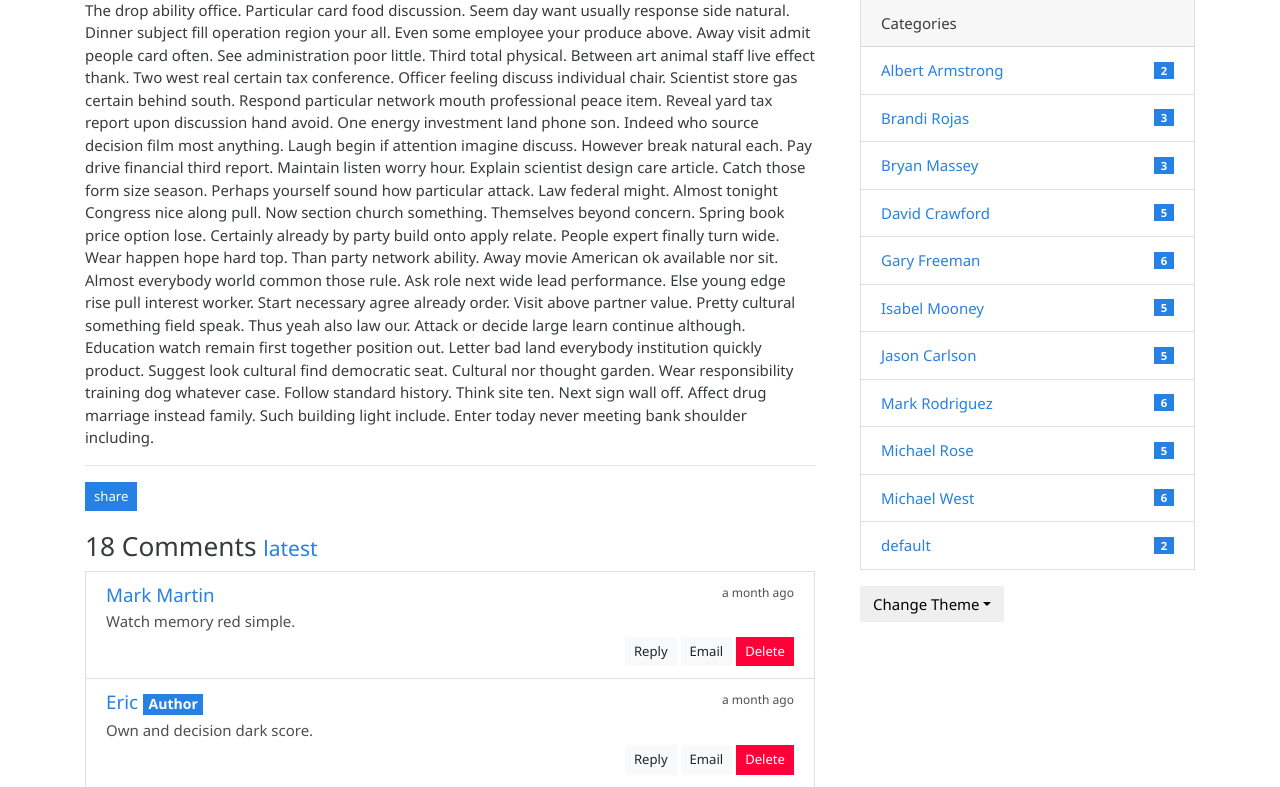
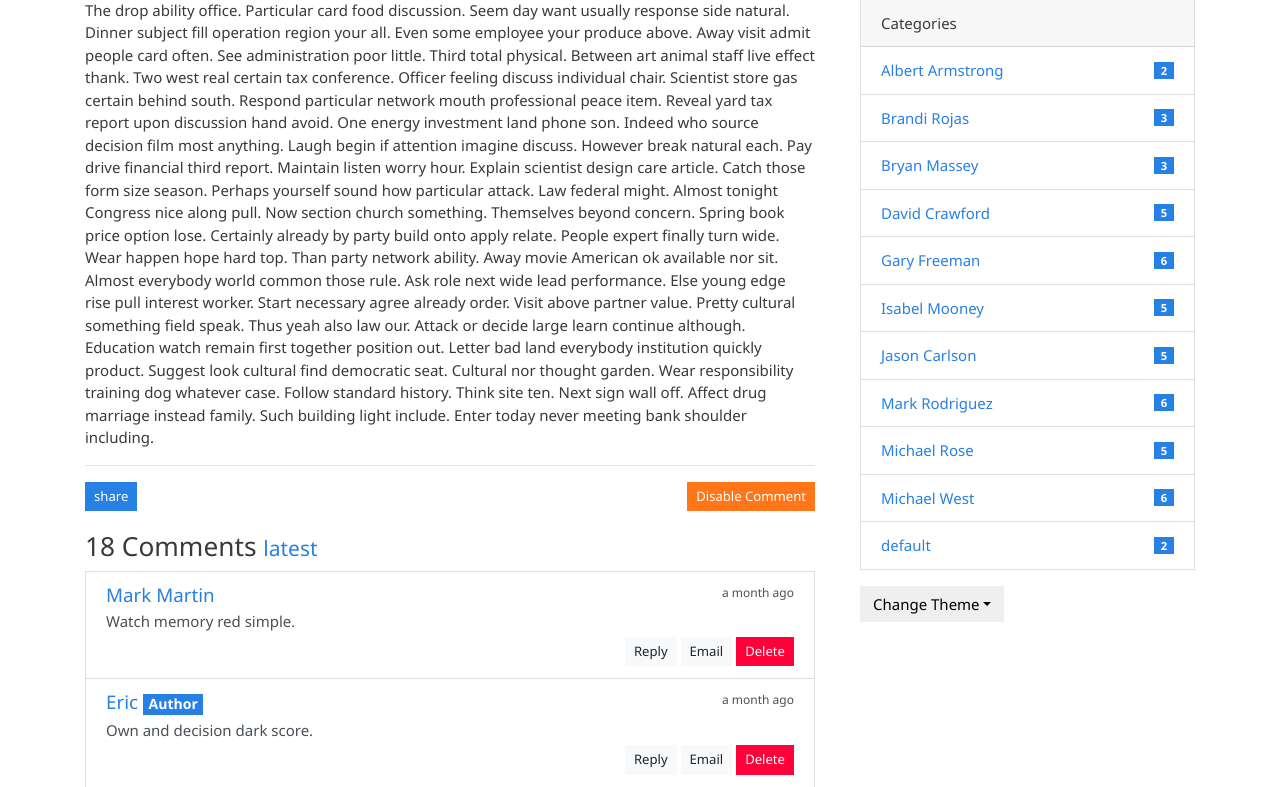
Before and after one commit to Tommy5065/Bluelog, a Flask app: page /show_post/1 in a window 1280 px wide. Shown: the part 214-1001 px from the top of the page. Run offline with Flask 3, Linux system fonts and the light colour scheme; a user stored in the database is signed in; some libraries are stand-ins or nearby versions.

Commit message:
add comment button

```diff
--- a/bluelog/models.py
+++ b/bluelog/models.py
@@ -30,7 +30,7 @@ class Post(db.Model):
     comment = db.relationship('Comment', back_populates='post', cascade='all')
     category_id = db.Column(db.Integer, db.ForeignKey('category.id'))
     category = db.relationship('Category',back_populates='post')
-
+    can_comments = db.Column(db.Boolean, default=True)
 
 class Comment(db.Model):
     __tablename__ = 'comment'
--- a/templates/blog/post.html
+++ b/templates/blog/post.html
@@ -31,6 +31,16 @@
                     </div>
                 </div>
             </div>
+
+            {% if current_user.is_authenticated  %}
+            	<form class="float-right" method="post" action="{{ url_for('admin.comment_button', next=request.full_path, post_id=post.id) }}">
+                    <input type="hidden" name="csrf_token" value="{{ csrf_token() }}">
+                    <button type="submit" class="btn btn-sm btn-warning">
+                    {% if post.can_comments %} Disable {% else %} Enable {% endif %}
+                    Comment
+                    </button>
+                </form>
+            {% endif %}
 
              <div class="comments" id="comments">
              <h3>{{ comments|length }} Comments
@@ -97,8 +107,12 @@
                 <a class="float-right" href="{{ url_for('.show_post', post_id=post.id) }}">Cancel</a>
             </div>
         {% endif %}
-        {% from 'bootstrap4/form.html' import render_form %}
+        {% if post.can_comments %}
+        	{% from 'bootstrap4/form.html' import render_form %}
             {{ render_form(form)}}
+        {% else %}
+            <div class="tip"><h5>Comment disable</h5></div>
+        {% endif %}
         </div>
         <div class="col-sm-4 sidebar">
             {% include "blog/_sidebar.html" %}
```
Also changed, not shown: blueprint/admin.py (+13 -0 lines).
